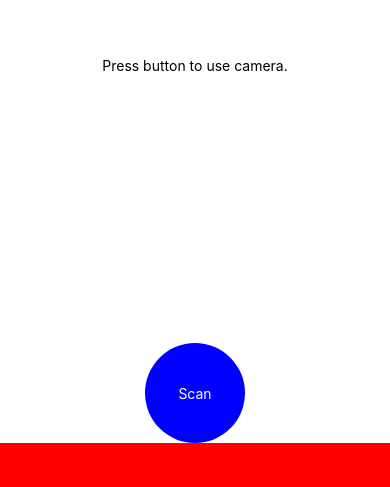
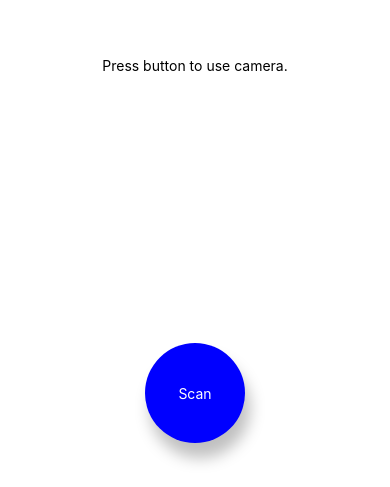
Before and after one commit to antonklock/first-book-app, a React Native app: screen / in a window 390 px wide. Shown: the part 357-844 px from the top of the page. Built offline with nearby package versions, Linux system fonts and the light colour scheme.

Commit message:
Fixed some styling

```diff
--- a/components/CameraView.tsx
+++ b/components/CameraView.tsx
@@ -48,8 +48,8 @@ const styles = StyleSheet.create({
   },
   camera: {
     flex: 1,
-    width: 400,
-    margin: 50,
+    width: 450,
+    // alignSelf: "stretch",
   },
   buttonContainer: {
     flex: 1,
--- a/components/Nav/NavBar.tsx
+++ b/components/Nav/NavBar.tsx
@@ -41,7 +41,6 @@ const styles = StyleSheet.create({
     flex: 1,
     flexDirection: "column",
     alignItems: "center",
-    backgroundColor: "red",
     position: "absolute",
     left: 0,
     right: 0,
@@ -53,13 +52,19 @@ const styles = StyleSheet.create({
     flexDirection: "column",
     alignItems: "center",
     justifyContent: "center",
-    padding: 10,
+
     position: "absolute",
+    top: -100,
+
     width: 100,
     height: 100,
+    borderRadius: 100,
+
     backgroundColor: "blue",
-    borderRadius: 100,
-    marginTop: -100,
+    shadowColor: "black",
+    shadowOffset: { width: 5, height: 15 },
+    shadowRadius: 15,
+    shadowOpacity: 0.25,
   },
   scanButtonText: {
     color: "white",
```
